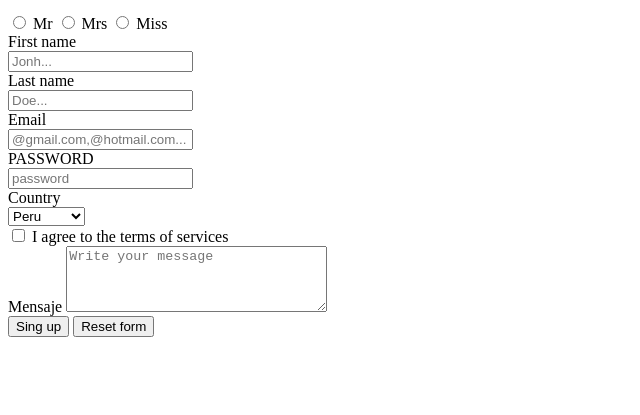
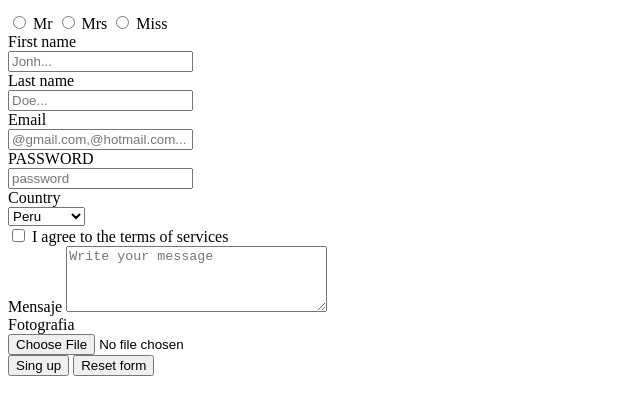
Before and after one commit to Antonio-masapan/3_web_b_intro_programming, a plain HTML site: page formularios.html in a window 1280 px wide. Shown: the part 101-516 px from the top of the page, without its empty margins (0-640 px from the left). Drawn offline with Linux system fonts and the light colour scheme.

Commit message:
17_02_2026_02

```diff
--- a/formularios.html
+++ b/formularios.html
@@ -67,6 +67,12 @@
             <textarea name="message" id="message" cols="30" rows="4" placeholder="Write your message"></textarea>
         </div>
 
+        <div>
+            <label for="photo">Fotografia</label>
+            <br>
+            <input type="file" name="photo" id="photo">
+        </div>
+
 
         <div>
             <button>Sing up</button>
```
